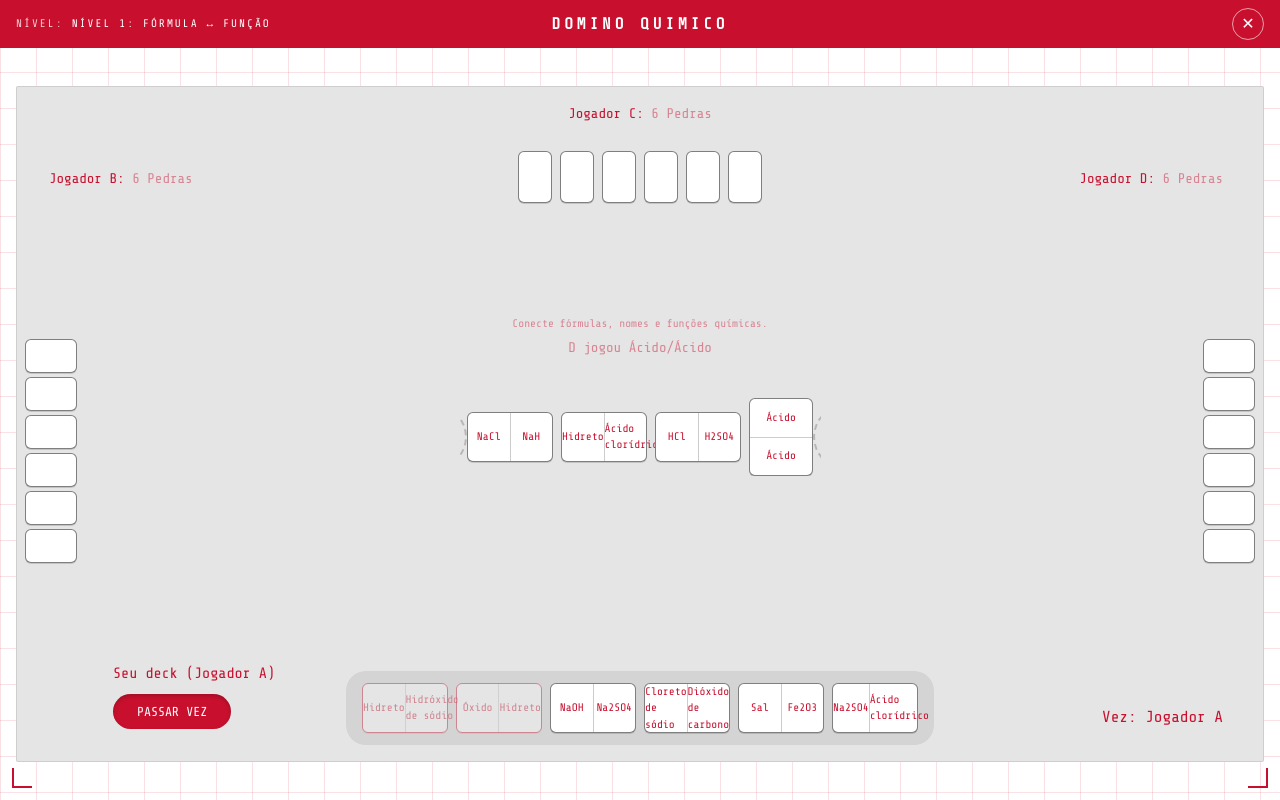
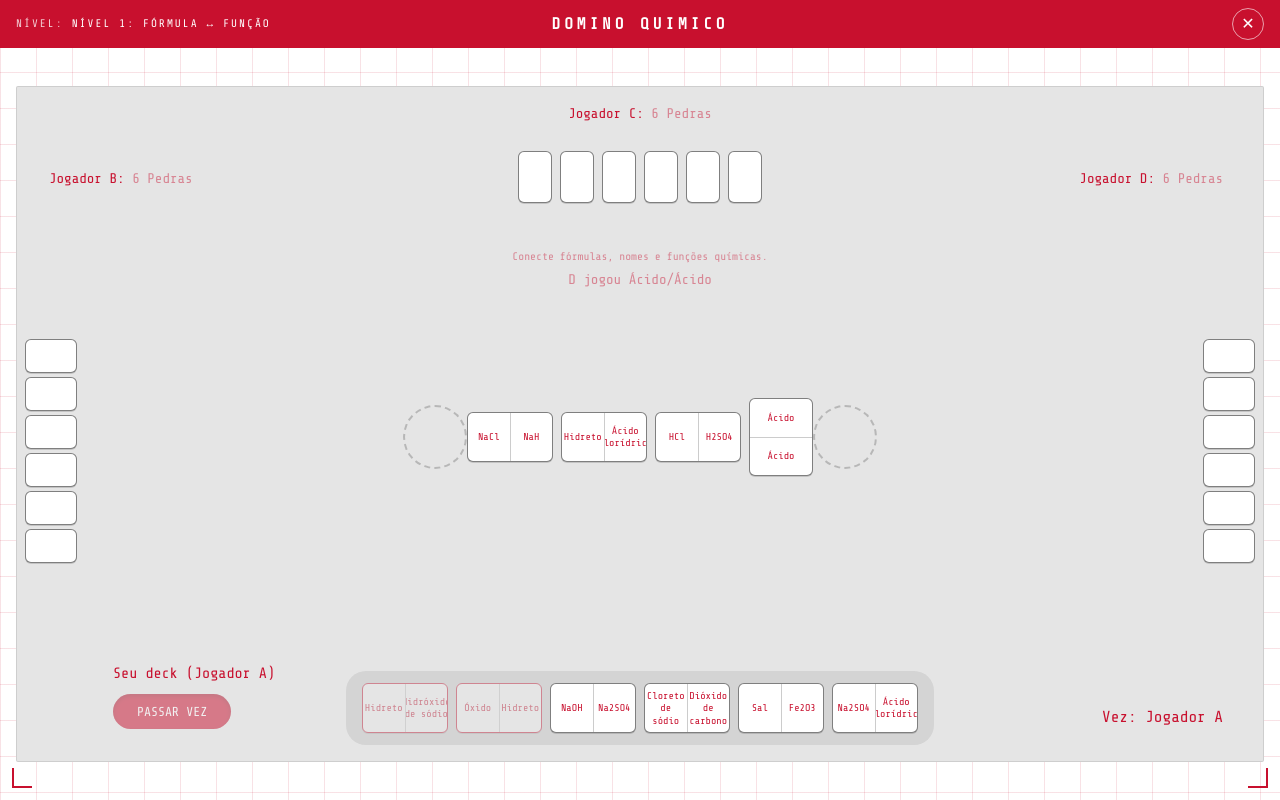
Before and after one commit to pleomoreno/domino-quimico, a React app in the folder frontend/: page /game in a window 1280 px wide. Built offline with nearby package versions, Linux system fonts and the light colour scheme; the HTML template or start-up script is replaced by a standard one.

Commit message:
Feat: Add exit prompt functionality and enhance board rendering in GamePage

```diff
--- a/frontend/src/pages/GamePage.jsx
+++ b/frontend/src/pages/GamePage.jsx
@@ -1,4 +1,5 @@
 import { useEffect, useMemo, useRef, useState } from "react"
+import { useNavigate } from "react-router-dom"
 
 const createTile = (id, left, right) => ({ id, left, right })
 
@@ -305,6 +306,7 @@ const createGameState = (levelId) => {
 const players = ["A", "B", "C", "D"]
 
 export default function GamePage() {
+	const navigate = useNavigate()
 	const [levelId, setLevelId] = useState(LEVELS[0].id)
 	const initialGame = useMemo(() => createGameState(LEVELS[0].id), [])
 	const [hands, setHands] = useState(initialGame.hands)
@@ -318,6 +320,8 @@ export default function GamePage() {
 	const [passStreak, setPassStreak] = useState(0)
 	const [draggingTileId, setDraggingTileId] = useState(null)
 	const [pendingPlacement, setPendingPlacement] = useState(null)
+	const [exitPromptOpen, setExitPromptOpen] = useState(false)
+	const [exitConfirmStep, setExitConfirmStep] = useState(false)
 	const feedbackTimeoutRef = useRef(null)
 	const startTimeRef = useRef(Date.now())
 	const [stats, setStats] = useState(() =>
@@ -344,6 +348,35 @@ export default function GamePage() {
 		return 0.92
 	}, [board.length])
 
+	const boardRows = useMemo(() => {
+		if (board.length === 0) return []
+		const maxPerRow =
+			board.length > 28 ? 9 : board.length > 22 ? 10 : board.length > 16 ? 11 : 12
+		const rows = []
+		for (let i = 0; i < board.length; i += maxPerRow) {
+			rows.push(board.slice(i, i + maxPerRow))
+		}
+		return rows
+	}, [board])
+
+	const handleOpenExitPrompt = () => {
+		setExitPromptOpen(true)
+		setExitConfirmStep(false)
+	}
+
+	const handleContinueGame = () => {
+		setExitPromptOpen(false)
+		setExitConfirmStep(false)
+	}
+
+	const handleAskExitConfirm = () => {
+		setExitConfirmStep(true)
+	}
+
+	const handleConfirmExit = () => {
+		navigate("/")
+	}
+
 
 	const isPlayable = (tile) => {
 		if (!boardEnds.left && !boardEnds.right) return true
@@ -354,6 +387,11 @@ export default function GamePage() {
 			tile.right.category === boardEnds.right?.category
 		)
 	}
+
+	const playerHasPlayable = useMemo(
+		() => hands.A.some((tile) => isPlayable(tile)),
+		[hands, boardEnds.left, boardEnds.right]
+	)
 
 	const isPlayableWithEnds = (tile, ends) => {
 		if (!ends.left && !ends.right) return true
@@ -635,6 +673,16 @@ export default function GamePage() {
 	const handlePass = () => {
 		if (gameOver) return
 		const playerKey = players[currentTurn]
+		const hand = hands[playerKey]
+		const hasPlayable = hand.some((tile) => isPlayable(tile))
+		if (hasPlayable) {
+			showFeedback({
+				type: "error",
+				title: "Você ainda pode jogar",
+				message: "Há uma pedra disponível para encaixar na mesa.",
+			})
+			return
+		}
 		const nextStats = {
 			...stats,
 			[playerKey]: {
@@ -722,7 +770,7 @@ export default function GamePage() {
 			<Corner pos="bottom-3 right-3" borders="border-b-2 border-r-2" />
 
 			{/* top bar */}
-			<div className="absolute top-0 left-0 right-0 h-12 bg-dq-red text-white flex items-center px-4 gap-4">
+			<div className="absolute top-0 left-0 right-0 h-12 bg-dq-red text-white flex items-center px-4 gap-4 z-20">
 				<div className="flex items-center gap-2 z-10 text-[11px] tracking-[2px] uppercase text-white/80">
 					Nível: <span className="text-white">{currentLevel.title}</span>
 				</div>
@@ -733,6 +781,7 @@ export default function GamePage() {
 					type="button"
 					className="ml-auto w-8 h-8 flex items-center justify-center rounded-full border border-white/60 text-white hover:bg-white/10 z-10"
 					aria-label="Fechar"
+					onClick={handleOpenExitPrompt}
 				>
 					✕
 				</button>
@@ -772,14 +821,14 @@ export default function GamePage() {
 					</div>
 
 					{/* center info */}
-					<div className="absolute inset-x-0 top-[34%] text-center">
+					<div className="absolute inset-x-0 top-[24%] text-center">
 						<div className="text-[11px] text-dq-muted">{currentLevel.description}</div>
 						<div className="mt-1 text-[14px] text-dq-muted">{message}</div>
 					</div>
 
 					{/* played tiles */}
 					<div
-						className="absolute left-1/2 top-[52%] -translate-x-1/2 -translate-y-1/2 flex flex-nowrap items-center gap-2 max-w-[94%] overflow-hidden px-2"
+						className="absolute left-1/2 top-[52%] -translate-x-1/2 -translate-y-1/2 flex flex-col items-center gap-2 max-w-[94%] px-2 py-2"
 						style={{ transform: `translate(-50%, -50%) scale(${boardScale})`, transformOrigin: "center" }}
 					>
 						<div className="absolute -left-14 top-1/2 -translate-y-1/2">
@@ -796,16 +845,43 @@ export default function GamePage() {
 								onDrop={() => handleDrop("right")}
 							/>
 						</div>
-						{board.map((tile) => (
+						{boardRows.map((row, rowIndex) => {
+							const isOddRow = rowIndex % 2 === 1;
+							const displayRow = isOddRow ? [...row].reverse() : row;
+							const hasNextRow = rowIndex < boardRows.length - 1;
+
+							return (
+								<div
+									key={`row-${rowIndex}`}
+									className={`flex flex-nowrap items-center gap-2 ${
+										isOddRow ? "justify-start" : "justify-end"
+									}`}
+									style={{ width: "100%" }}
+								>
+									{displayRow.map((tile, tileIndex) => {
+										const isRowConnector =
+											hasNextRow &&
+											((!isOddRow && tileIndex === displayRow.length - 1) ||
+												(isOddRow && tileIndex === 0));
+
+										const orientation = isRowConnector
+											? "vertical"
+											: tile.orientation || "horizontal";
+
+										return (
 											<DominoTile
 												key={tile.id}
 												labelTop={tile.left.label}
 												labelBottom={tile.right.label}
 												detailTop={tile.left.detail}
 												detailBottom={tile.right.detail}
-								orientation={tile.orientation || "horizontal"}
+												orientation={orientation}
 											/>
-						))}
+										);
+									})}
+								</div>
+							);
+						})}
 					</div>
 
 					{pendingPlacement && !gameOver && (
@@ -834,7 +910,7 @@ export default function GamePage() {
 							type="button"
 							className="mt-2 bg-dq-red text-white text-[13px] px-6 py-2 rounded-full shadow-inner shadow-black/20 disabled:opacity-50"
 							onClick={handlePass}
-							disabled={players[currentTurn] !== "A" || gameOver}
+							disabled={players[currentTurn] !== "A" || gameOver || playerHasPlayable}
 						>
 							PASSAR VEZ
 						</button>
@@ -867,6 +943,57 @@ export default function GamePage() {
 				</div>
 			</div>
 			</div>
+
+			{exitPromptOpen && (
+				<div className="fixed inset-0 z-50 flex items-center justify-center bg-black/40">
+					<div className="w-[420px] bg-white rounded-xl border border-dq-red/40 shadow-[0_8px_30px_rgba(0,0,0,0.25)] px-8 py-6 text-center text-dq-text">
+						<h2 className="text-[18px] font-bold text-dq-text">Sair do jogo?</h2>
+						<p className="mt-2 text-[14px] text-dq-muted leading-relaxed">
+							Você pode continuar a partida ou sair agora.
+						</p>
+						{!exitConfirmStep ? (
+							<div className="mt-5 flex items-center justify-center gap-3">
+								<button
+									type="button"
+									className="bg-white text-dq-red border border-dq-red text-[13px] px-5 py-2 rounded-full"
+									onClick={handleContinueGame}
+								>
+									Continuar
+								</button>
+								<button
+									type="button"
+									className="bg-dq-red text-white text-[13px] px-5 py-2 rounded-full"
+									onClick={handleAskExitConfirm}
+								>
+									Sair
+								</button>
+							</div>
+						) : (
+							<div className="mt-5">
+								<p className="text-[13px] text-dq-muted">
+									Tem certeza? Essa ação encerra a partida atual.
+								</p>
+								<div className="mt-4 flex items-center justify-center gap-3">
+									<button
+										type="button"
+										className="bg-white text-dq-red border border-dq-red text-[13px] px-5 py-2 rounded-full"
+										onClick={handleContinueGame}
+									>
+										Voltar
+									</button>
+									<button
+										type="button"
+										className="bg-dq-red text-white text-[13px] px-5 py-2 rounded-full"
+										onClick={handleConfirmExit}
+									>
+										Confirmar saída
+									</button>
+								</div>
+							</div>
+						)}
+					</div>
+				</div>
+			)}
 
 			{feedback && !gameOver && (
 			<div className="absolute inset-0 z-20 flex items-center justify-center bg-black/40">
@@ -1088,12 +1215,12 @@ function DominoTile({
 					: ""
 			}`}
 			onClick={onClick}
-			draggable={!isDisabled}
+			draggable={!isDisabled && !isInvalid}
 			onDragStart={onDragStart}
 			onDragEnd={onDragEnd}
 		>
 			<div
-				className={`flex-1 flex items-center justify-center text-[11px] ${
+				className={`flex-1 flex items-center justify-center text-[10px] leading-tight px-1 text-center break-words whitespace-normal overflow-hidden ${
 					isVertical ? "border-b border-black/20" : "border-r border-black/20"
 				}`}
 				title={detailTop ? `${labelTop} — ${detailTop}` : labelTop}
@@ -1101,7 +1228,7 @@ function DominoTile({
 				{labelTop}
 			</div>
 			<div
-				className="flex-1 flex items-center justify-center text-[11px]"
+				className="flex-1 flex items-center justify-center text-[10px] leading-tight px-1 text-center break-words whitespace-normal overflow-hidden"
 				title={detailBottom ? `${labelBottom} — ${detailBottom}` : labelBottom}
 			>
 				{labelBottom}
@@ -1113,13 +1240,12 @@ function DominoTile({
 function DropZone({ label, onDrop, isActive }) {
 	return (
 		<div
-			className={`w-16 h-16 rounded-full border-2 border-dashed flex items-center justify-center text-[10px] uppercase tracking-[1px] ${
+			className={`w-16 h-16 rounded-full border-2 border-dashed flex items-center justify-center ${
 				isActive ? "border-dq-red text-dq-red bg-white" : "border-black/20 text-dq-muted"
 			}`}
 			onDragOver={(event) => event.preventDefault()}
 			onDrop={onDrop}
 		>
-			{label}
 		</div>
 	)
 }
```
Lines whose indentation alone changed are shown as unchanged.
